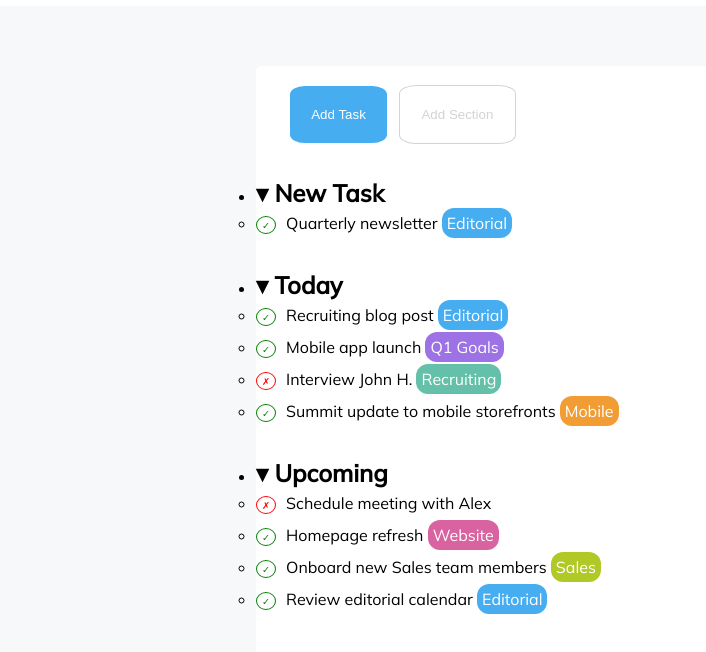
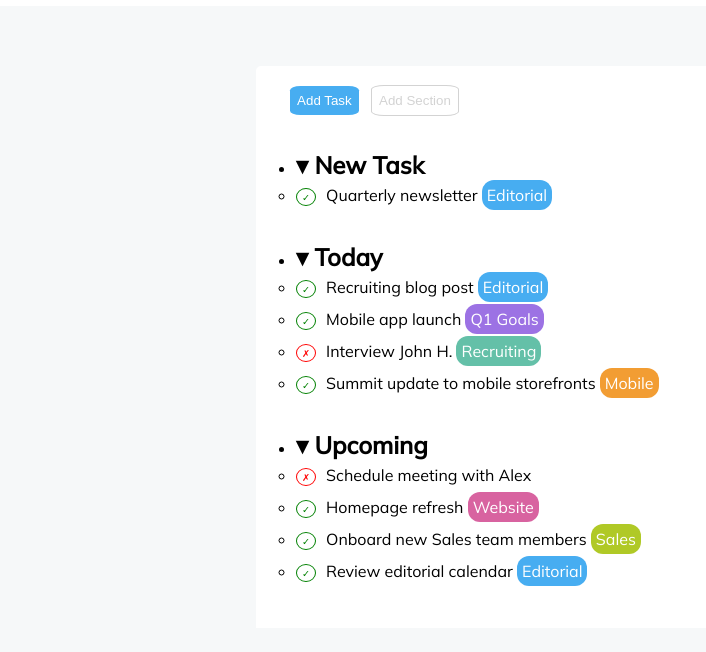
Before and after one commit to LiciaLicari/html-css-toboolist, a plain HTML site: page index.html in a window 1280 px wide. Shown: the part 66-718 px from the top of the page, without its empty margins (0-706 px from the left). Drawn offline with Linux system fonts and the light colour scheme.

Commit message:
fix button and container

```diff
--- a/assets/CSS/style.css
+++ b/assets/CSS/style.css
@@ -101,7 +101,8 @@ body {
 main .container {
     width: 60%;
     background-color: var(--bool-white);
-    margin: auto;
+    margin-right: auto;
+    margin-left: auto;
     border-top-right-radius: 5px;
     border-top-left-radius: 5px;
     font-family: 'Mulish', sans-serif;
@@ -112,7 +113,7 @@ hr {
 }
 
 div#options {
-    padding: 15px 0px 40px;
+    padding: 15px 40px 40px;
     border-bottom: 1px solid var(--bool-background);
 
 }
@@ -121,10 +122,10 @@ div#actions #btn_newtask {
     background-color: var(--bool-editorial);
     background-repeat: no-repeat;
     margin: 4px;
-    padding-left: 3%;
-    padding-top: 3%;
-    padding-right: 3%;
-    padding-bottom: 3%;
+    padding-left: 1%;
+    padding-top: 1%;
+    padding-right: 1%;
+    padding-bottom: 1%;
     border-radius: 15%;
     color: #ffffff;
     border: none;
@@ -140,10 +141,10 @@ div#actions #btn_newsection {
     color: lightgray;
     border: 1px solid lightgray;
     margin: 4px;
-    padding-left: 3%;
-    padding-top: 3%;
-    padding-right: 3%;
-    padding-bottom: 3%;
+    padding-left: 1%;
+    padding-top: 1%;
+    padding-right: 1%;
+    padding-bottom: 1%;
     border-radius: 15%;
     cursor: pointer;
     overflow: hidden;
```
